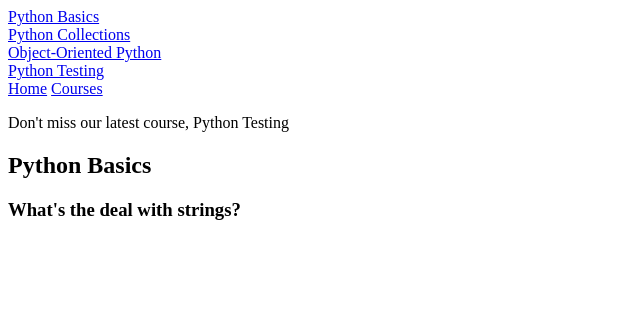
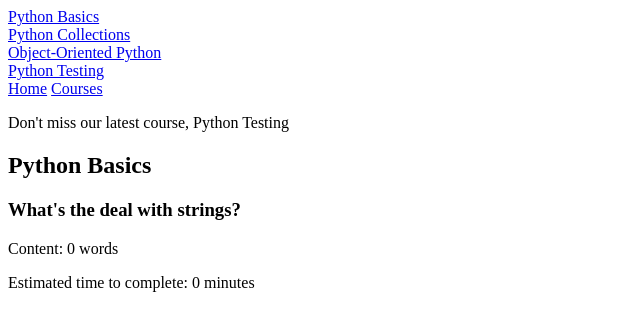
Before and after one commit to kchiv/treehouse_learning_site, a Django app: page /courses/1/1/ in a window 1280 px wide. Shown: the top 331 px of the page, without its empty margins (0-640 px from the left). Run offline with Django 3.2, Linux system fonts and the light colour scheme; data comes from the database, SQL or seed files in the repository.

Commit message:
add template filter

```diff
--- a/courses/templates/courses/step_detail.html
+++ b/courses/templates/courses/step_detail.html
@@ -1,4 +1,5 @@
 {% extends "layout.html" %}
+{% load course_extras %}
 
 {% block title %}{{ step.title }} - {{ step.course.title }}{% endblock %}
 
@@ -9,6 +10,9 @@
 
 	{% with con=step.content %}
 		{{ con|linebreaks }}
+		<p>Content: {{ con|wordcount }} words</p>
+		<p>Estimated time to complete: {{ con|wordcount|time_estimate }}
+			minute{{ con|wordcount|time_estimate|pluralize }}</p>
 	{% endwith %}
 </article>
 {% endblock %}
--- a/courses/templatetags/course_extras.py
+++ b/courses/templatetags/course_extras.py
@@ -1,4 +1,6 @@
 from django import template
+
+import markdown2
 
 from courses.models import Course
 
@@ -14,3 +16,10 @@ def nav_courses_list():
 	'''Returns dictionary of courses to display as navigation pane'''
 	courses = Course.objects.all()
 	return {'courses': courses}
+
+@register.filter('time_estimate')
+def time_estimate(word_count):
+	'''Estimates the number of minutes it will take to complete a step
+	based on the passed in word count'''
+	minutes = round(word_count/20)
+	return minutes
```
